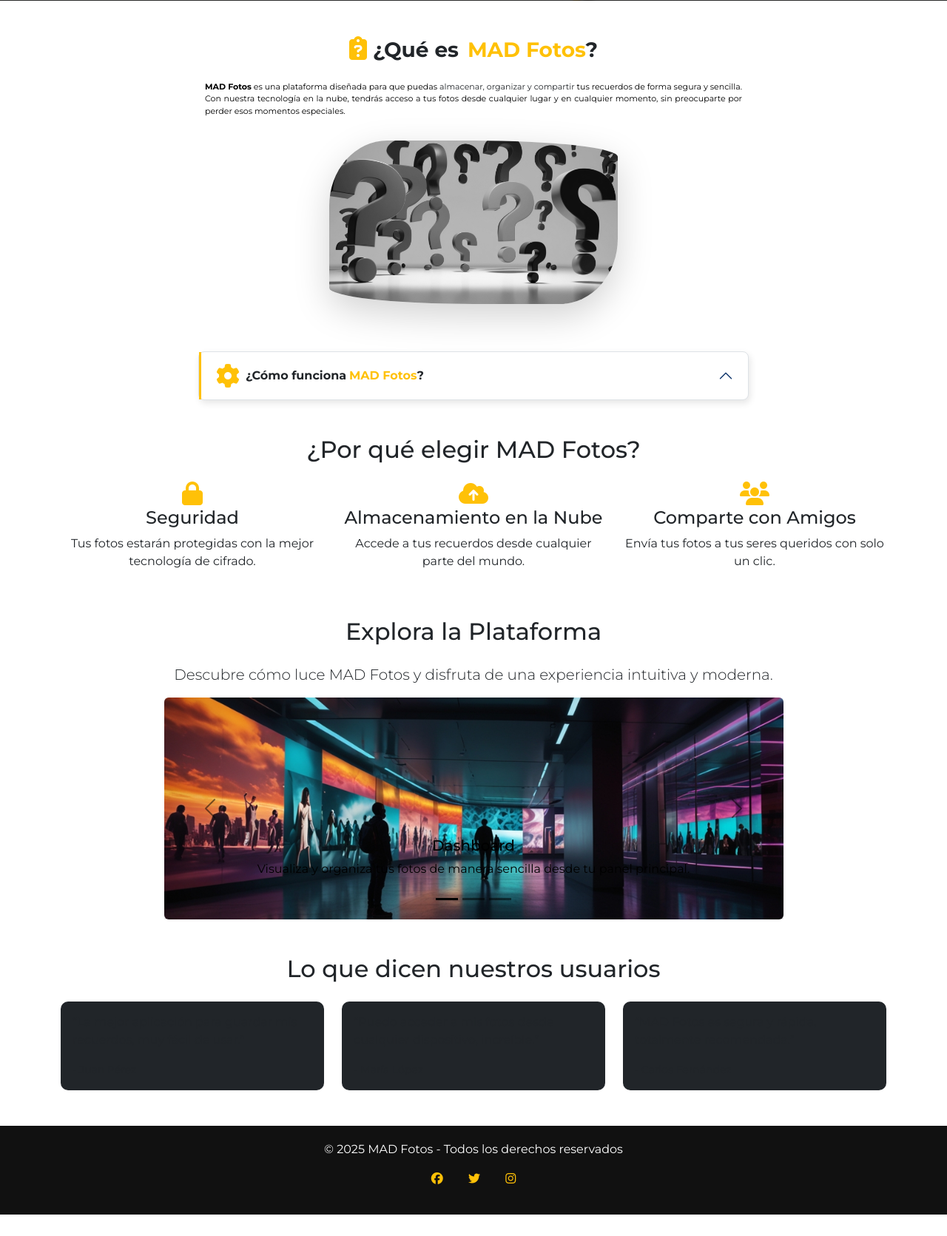
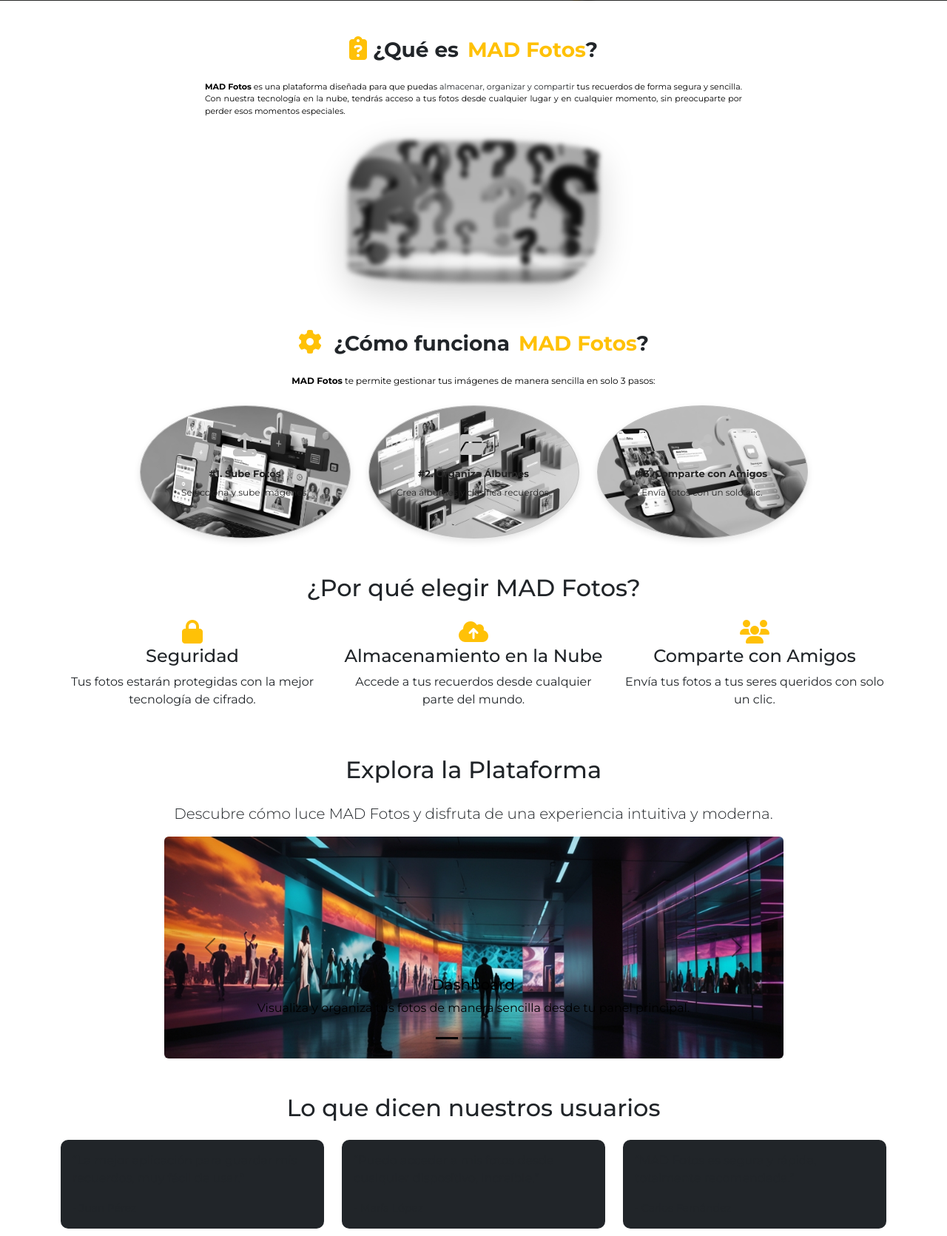
Before and after one commit to miltonfruiz/madfotos, a Flask app: page / in a window 1280 px wide. Shown: the part 799-2470 px from the top of the page at 74% size. Before the commit the page ends 2441 px from the top, so only its background shows below. Run offline with Flask 3, Linux system fonts and the light colour scheme; some libraries are stand-ins or nearby versions; some web fonts are replaced.

Commit message:
Actualización 02/02: Corrección Sección ¿Que es MAD Fotos?

```diff
--- a/static/style.css
+++ b/static/style.css
@@ -254,12 +254,12 @@ footer a {
     rgba(0, 0, 0, 0.09) 0px 16px 8px, rgba(0, 0, 0, 0.09) 0px 32px 16px;
 }
 .text-left {
-  top: 85%;
+  top: 82%;
   left: 0px;
   transform: translateY(-50%);
 }
 .text-right {
-  top: 85%;
+  top: 82%;
   right: 0px;
   transform: translateY(-50%);
 }
@@ -284,8 +284,8 @@ footer a {
   transition-delay: 0.6s;
 }
 #img-que-es {
-  filter: grayscale(100%);
-  max-width: 70%;
+  filter: grayscale(100%) blur(3px);
+  max-width: 61%;
   border-radius: 20% 50% / 40% 10%;
   transition: filter 0.5s ease-in-out, border-color 0.5s ease-in-out,
     border-radius 0.5s ease-in-out, transform 0.3s ease-in-out,
--- a/templates/presentacion.html
+++ b/templates/presentacion.html
@@ -162,48 +162,20 @@
       </div>
     </section>
 
-    <!-- Sección ¿Cómo Funciona? en un Acordeón -->
-    <section class="container my-5 d-flex justify-content-center">
-      <div class="col-lg-8">
-        <div class="accordion" id="accordionHowItWorks">
-          <div
-            id="container-accordionHowItWorks"
-            class="accordion-item accordion w-100"
-          >
-            <h2 class="accordion-header fw-bold text-dark mx-0">
-              <button
-                id="accordionButtonHow"
-                class="accordion-button fw-bold text-dark"
-                type="button"
-                data-bs-toggle="collapse"
-                data-bs-target="#collapseHowItWorks"
-                aria-expanded="true"
-                aria-controls="collapseHowItWorks"
-              >
+    <!-- Sección ¿Cómo Funciona? -->
+    <section class="container my-5 text-center">
+      <h3 class="mb-4 fw-bold text-dark">
         <i class="fa-solid fa-gear me-2"></i> ¿Cómo funciona
         <span class="text-warning ms-1"> MAD Fotos</span>?
-              </button>
-            </h2>
-            <div
-              id="collapseHowItWorks"
-              class="accordion-collapse collapse"
-              data-bs-parent="#accordionHowItWorks"
-            >
-              <div
-                id="container-response"
-                class="accordion-body mx-0 mb-0 text-center"
-              >
+      </h3>
       <p id="p-como-funciona" class="lead text-black text-center">
-                  <strong class="text-black fw-bold">MAD Fotos</strong> te
-                  permite gestionar tus imágenes de manera sencilla en solo 3
-                  pasos:
+        <strong class="text-black fw-bold">MAD Fotos</strong> te permite
+        gestionar tus imágenes de manera sencilla en solo 3 pasos:
       </p>
       <div class="row mt-4 mb-4 d-flex justify-content-center gap-4">
         <div id="circle-one" class="col-md-3 feature-circle">
           <i class="fa-solid fa-upload text-warning"></i>
-                    <h6 id="h6-steps" class="mt-3 fw-bold text-dark">
-                      #1. Sube Fotos
-                    </h6>
+          <h6 id="h6-steps" class="mt-3 fw-bold text-dark">#1. Sube Fotos</h6>
           <p id="p-como-funciona">Selecciona y sube imágenes.</p>
         </div>
         <div id="circle-two" class="col-md-3 feature-circle">
@@ -211,9 +183,7 @@
           <h6 id="h6-steps" class="mt-3 fw-bold text-dark">
             #2. Organiza Álbumes
           </h6>
-                    <p id="p-como-funciona">
-                      Crea álbumes y clasifica recuerdos.
-                    </p>
+          <p id="p-como-funciona">Crea álbumes y clasifica recuerdos.</p>
         </div>
         <div id="circle-three" class="col-md-3 feature-circle">
           <i class="fa-solid fa-share-nodes text-warning"></i>
@@ -221,11 +191,6 @@
             #3. Comparte con Amigos
           </h6>
           <p id="p-como-funciona">Envía fotos con un solo clic.</p>
-                  </div>
-                </div>
-              </div>
-            </div>
-          </div>
         </div>
       </div>
     </section>
```
Lines whose indentation alone changed are shown as unchanged.
